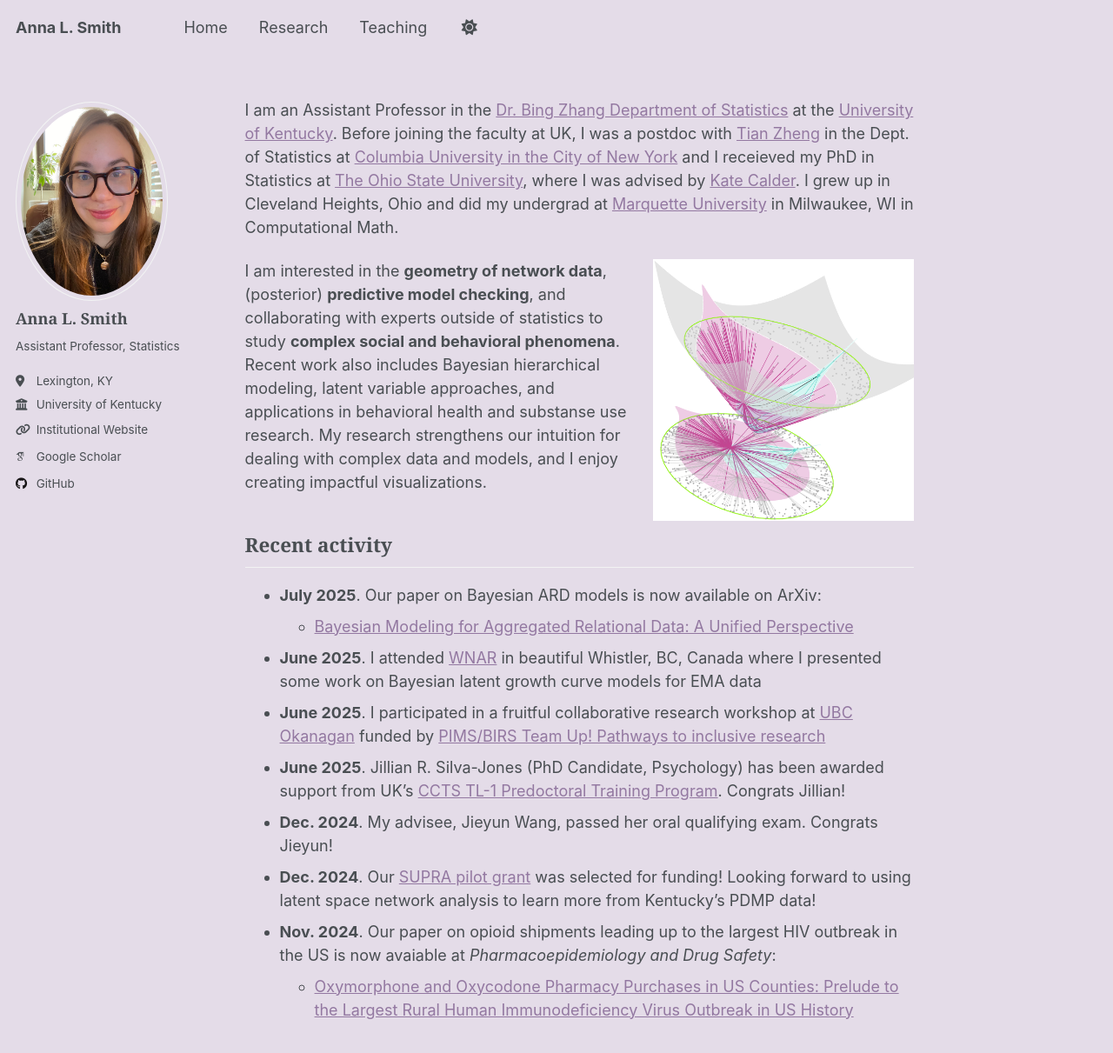
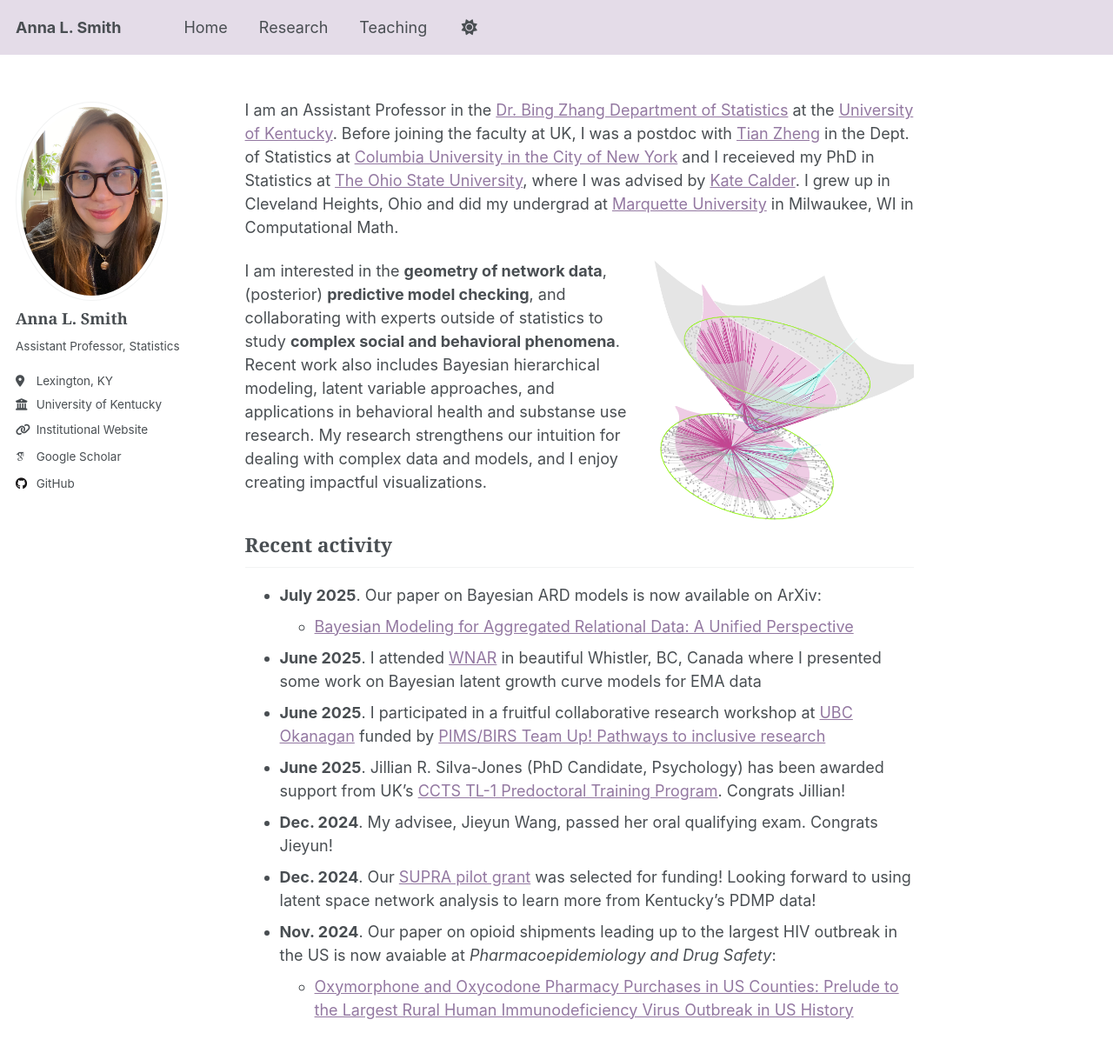
Before and after one commit to annalantzsmith/annalantzsmith.github.io, a Jekyll site: the page built from _pages/about.md, in a window 1280 px wide and 1400 px high. Shown: the top 1211 px of the window at 87% size. Built offline with Jekyll 4.4.1, drawn with Linux system fonts in a browser that asks for light colours; some web fonts are replaced; a script that is not in the unit is left out.

Commit message:
Update _default.scss
changed background color back to white

```diff
--- a/_sass/theme/_default.scss
+++ b/_sass/theme/_default.scss
@@ -29,7 +29,7 @@
 /* Default light theme for the site */
 :root {
     --global-base-color                 : #{$gray};
-    --global-bg-color                   : #e4dce8; /* #fff; */
+    --global-bg-color                   : #fff;
     --global-footer-bg-color            : #e4dce8; /* #f2f3f3; */
     --global-border-color               : #{$lighter-gray};
     --global-dark-border-color          : #bdc1c4;
```
